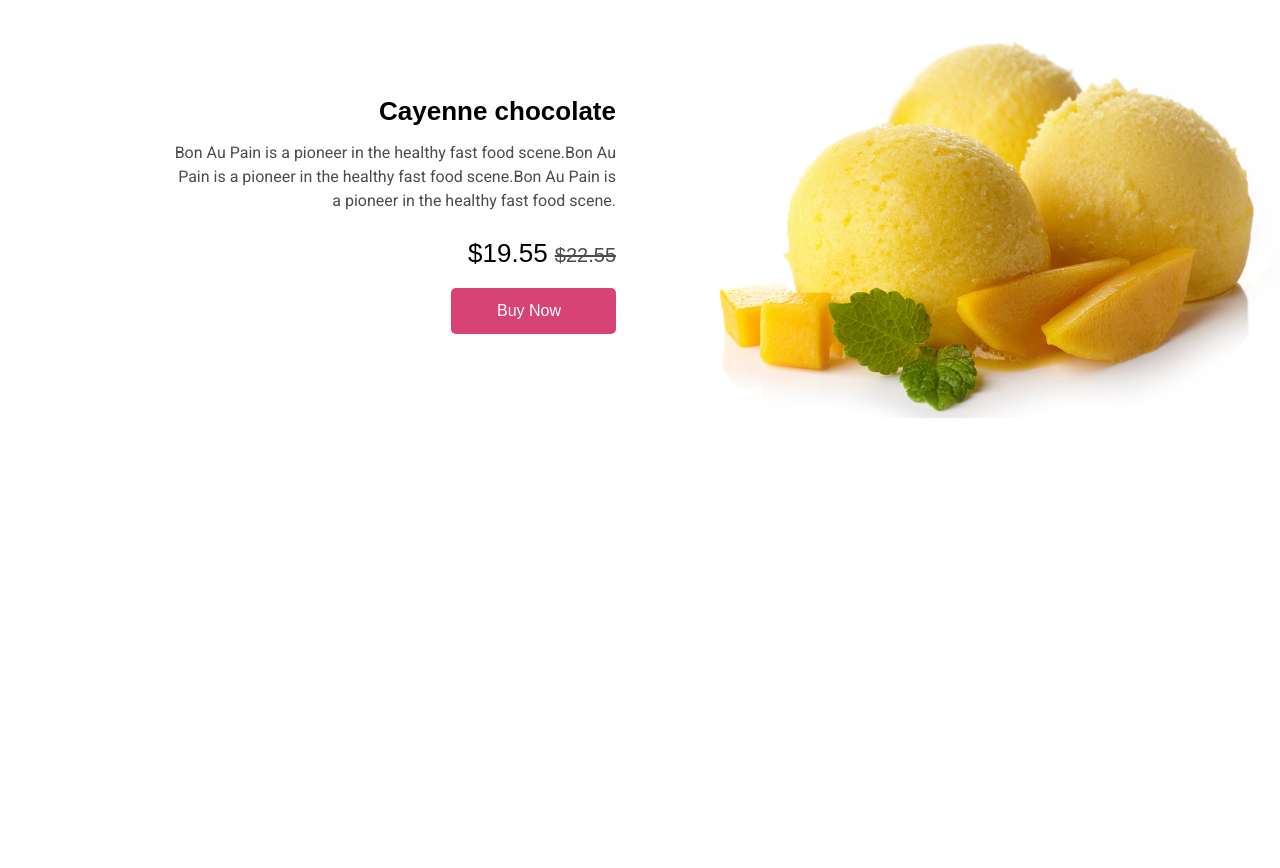
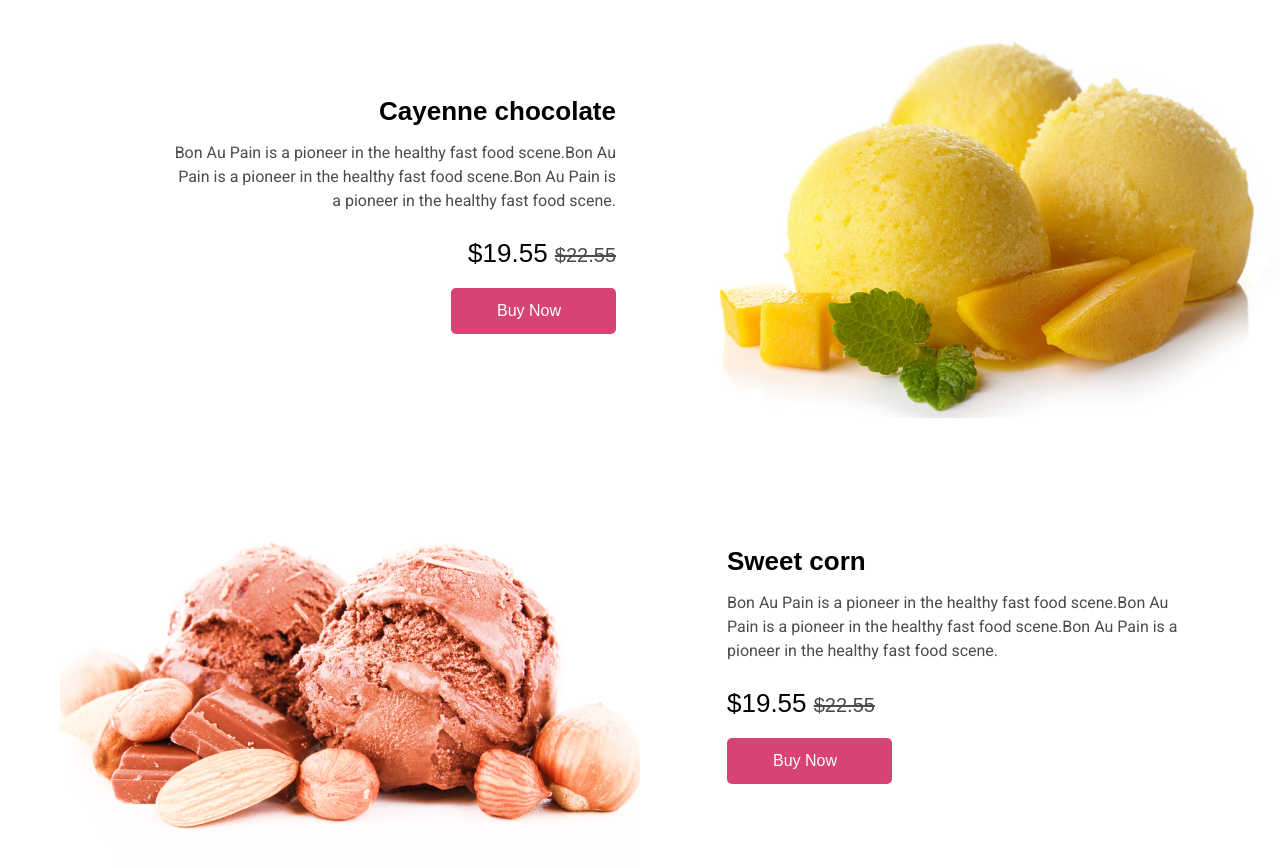
Before and after one commit to klevoDev/16-practice-body-image, a plain HTML site: page index.html in a window 1280 px wide. Shown: the part 633-1501 px from the top of the page. Before the commit the page ends 1051 px from the top, so only its background shows below. Drawn offline with Linux system fonts and the light colour scheme; a web font is replaced by a local one.

Commit message:
add section corn

```diff
--- a/index.html
+++ b/index.html
@@ -6,7 +6,7 @@
     <meta http-equiv="X-UA-Compatible" content="IE=edge">
     <meta name="viewport" content="width=device-width, initial-scale=1.0">
     <link rel="stylesheet" href="./css/style.css">
-    <title>Document</title>
+    <title>Our Product</title>
 </head>
 
 <body>
@@ -64,6 +64,32 @@
                     </div>
                 </div>
             </div>
+
+            <div class="page__corn corn">
+                <div class="container">
+                    <div class="corn__row">
+                        <div class="corn__wrap-image">
+                            <img class="corn__image" src="./img/sweet-corn.jpg" alt="Sweet corn.">
+                        </div>
+                        <div class="corn__body">
+                            <h3 class="corn__title title">
+                                Sweet corn
+                            </h3>
+                            <p class="corn__text text">
+                                Bon Au Pain is a pioneer in the healthy fast food scene.Bon Au Pain is a pioneer in the healthy fast food scene.Bon Au Pain is a pioneer in the healthy fast food scene.
+                            </p>
+                            <div class="corn__price price">
+                                $19.55 <span class="corn__span span">$22.55</span>
+                            </div>
+                            <div class="corn__wrap-link">
+                                <a class="corn__link" href="./index.html">
+                                    Buy Now
+                                </a>
+                            </div>
+                        </div>
+                    </div>
+                </div>
+            </div>
         </main>
 
     </div>
--- /dev/null
+++ b/scss/_corn.scss
@@ -0,0 +1,53 @@
+.corn {
+    &__row {
+        display: flex;
+    }
+
+    &__wrap-image {
+        flex: 0 0 580px;
+    }
+
+    &__image {
+        max-width: 100%;
+    }
+
+    &__body {
+        flex: 1 1 auto;
+        padding: 91px 39px 0 87px;
+    }
+
+    &__title {
+        margin-bottom: 11px;
+    }
+
+    &__text {
+        margin-bottom: 23px;
+    }
+
+    &__price {
+        margin-bottom: 16px;
+    }
+
+    &__span {
+    }
+
+    &__wrap-link {
+    }
+
+    &__link {
+        display: inline-block;
+
+        background: #d64374;
+        border-radius: 5px;
+        color: #fff;
+
+        transition: all 0.3s ease 0s;
+
+        padding: 15px 55px 15px 46px;
+
+        &:hover {
+            box-shadow: 5px 5px 4px rgba(0, 0, 0, 0.25);
+            border-radius: 5px;
+        }
+    }
+}
--- a/scss/_page.scss
+++ b/scss/_page.scss
@@ -6,4 +6,7 @@
     &__cayenne {
         margin-bottom: 35px;
     }
+
+    &__corn {
+    }
 }
--- a/scss/style.scss
+++ b/scss/style.scss
@@ -21,5 +21,6 @@ body {
 // * ===== all sections ===== * //
 @import "_brown";
 @import "_cayenne";
+@import "_corn";
 
 // * ===== footer ===== * //
```
Also changed, not shown: css/style.css.
